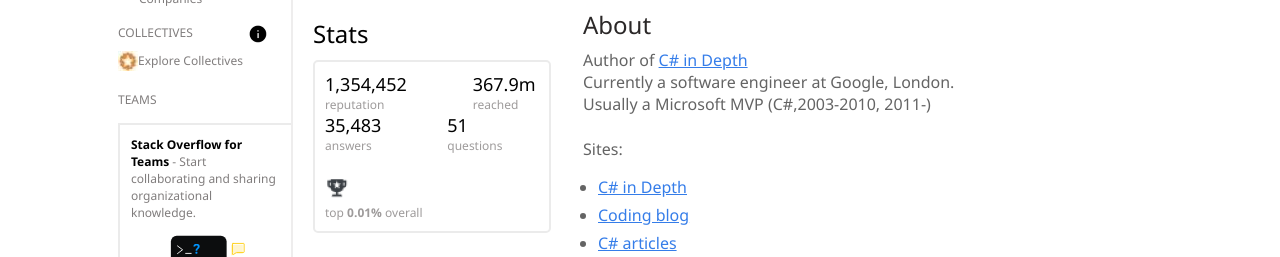
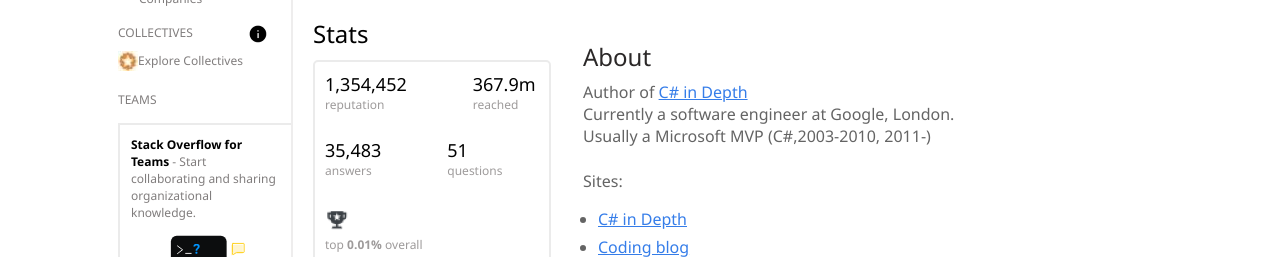
Before and after one commit to ashna-24/stackoverflow, a plain HTML site: page index.html in a window 1280 px wide. Shown: the part 263-520 px from the top of the page. Drawn offline with Linux system fonts and the light colour scheme.

Commit message:
file commit

```diff
--- a/css/style.css
+++ b/css/style.css
@@ -426,6 +426,7 @@
 
 .Stats_top{
    display:flex;
+   padding-bottom:25px;
 }
 
 .top{
@@ -474,10 +475,6 @@
     display: flex;
     font-size: 18px;
     color: black;
-}
-
-.bottom_grade{
-    padding-top: 18px;
 }
 
 .bottom_grade span{
```
